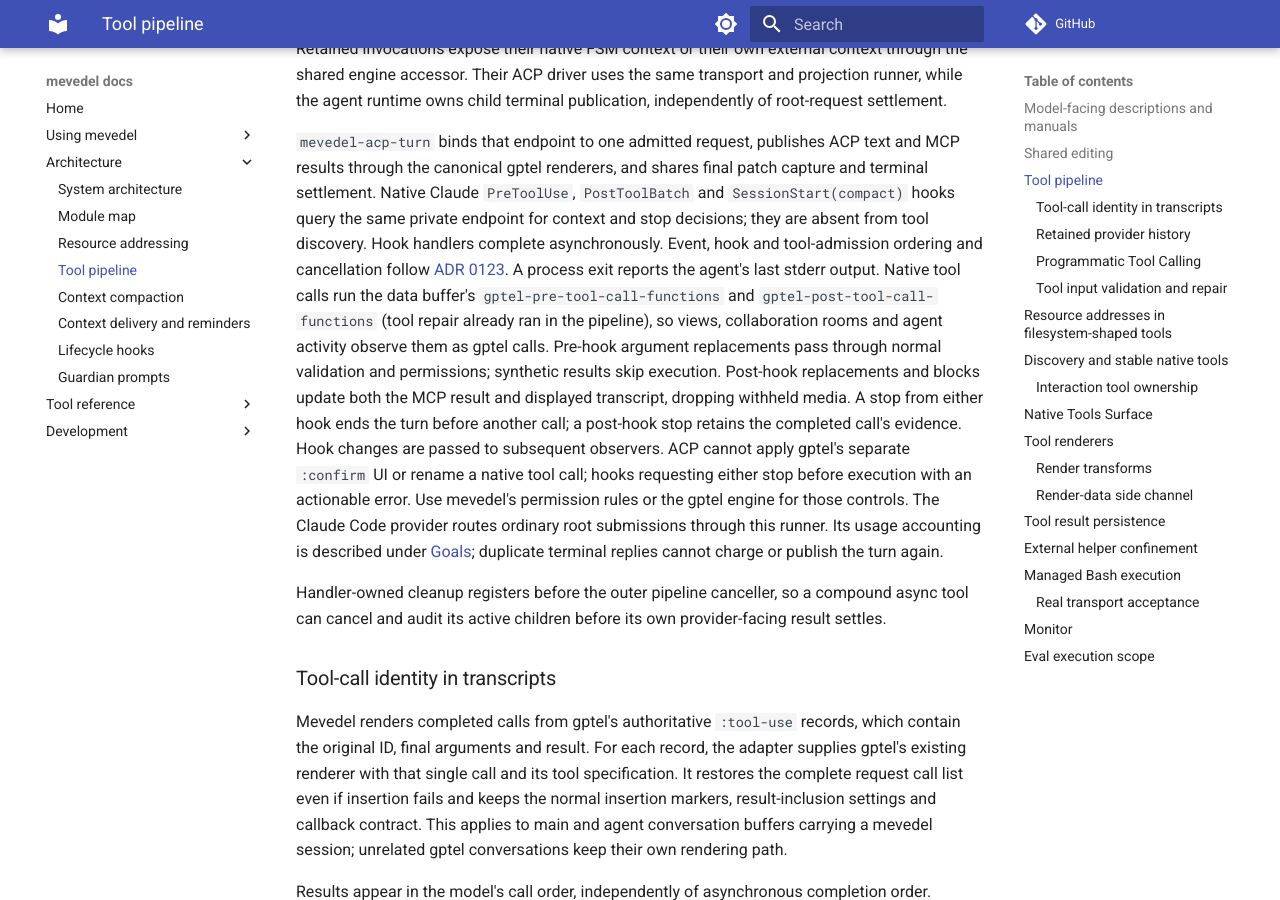
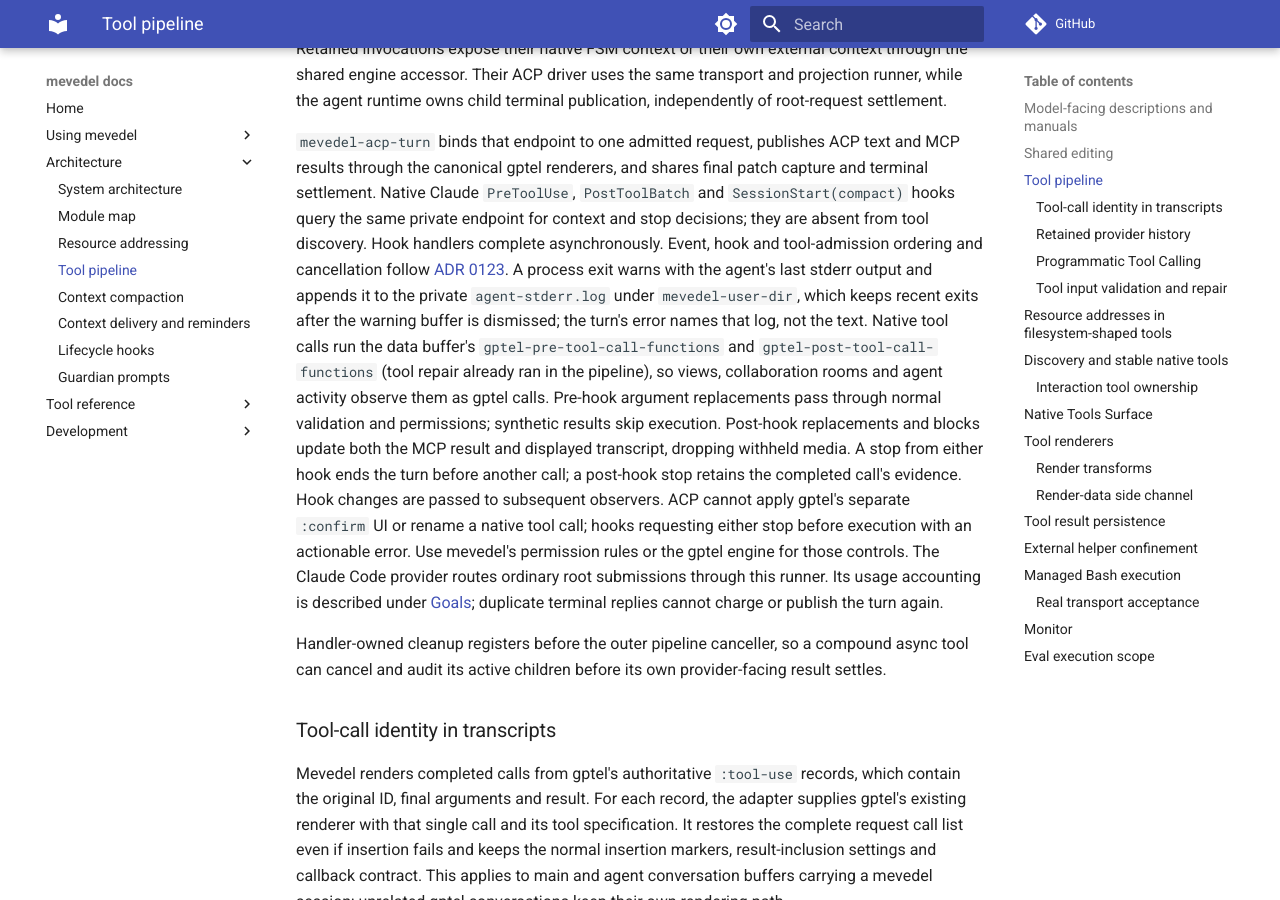
Before and after one commit to FrauH0lle/mevedel, an MkDocs documentation site: the page built from docs/tools.md, in a window 1280 px wide and 900 px high, scrolled down 4797 px. Built offline with MkDocs 1.6.1 and Material for MkDocs 9.7.7, drawn with Linux system fonts in a browser that asks for light colours; comment, search, counter and statistics services are not loaded.

Commit message:
fix(acp): Keep agent crash stderr in a log that outlives *Warnings*
The stderr of a crashed agent was only shown through display-warning.
Popup managers kill *Warnings* when it is dismissed, which left the
turn's error pointing at a buffer that no longer existed.  Append each
exit's stderr to a private, bounded ~/.mevedel/agent-stderr.log and
name that log in the error instead.

```diff
--- a/docs/tools.md
+++ b/docs/tools.md
@@ -183,8 +183,10 @@
 and `SessionStart(compact)` hooks query the same private endpoint for context
 and stop decisions; they are absent from tool discovery. Hook handlers complete
 asynchronously. Event, hook and tool-admission ordering and cancellation follow
-[ADR 0123](adr/0123-keep-turn-authority-in-mevedel.md). A process exit reports
-the agent's last stderr output.
+[ADR 0123](adr/0123-keep-turn-authority-in-mevedel.md). A process exit warns
+with the agent's last stderr output and appends it to the private
+`agent-stderr.log` under `mevedel-user-dir`, which keeps recent exits after the
+warning buffer is dismissed; the turn's error names that log, not the text.
 Native tool calls run the data buffer's `gptel-pre-tool-call-functions` and
 `gptel-post-tool-call-functions` (tool repair already ran in the pipeline), so
 views, collaboration rooms and agent activity observe them as gptel calls.
```
Also changed, not shown: 2 other files.
